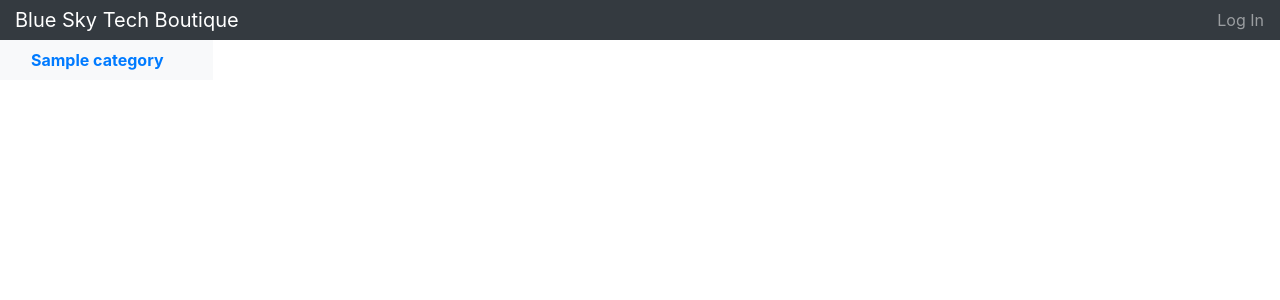
After one commit to aleighton/CatalogProject, a Flask app: page / in a window 1280 px wide. The commit adds this page. Shown: the top 300 px of the page. Run offline with Flask 2, Linux system fonts and the light colour scheme; tables that the repository leaves empty hold one stand-in row (values such as "Sample post"); some libraries are stand-ins or nearby versions.

Commit message:
add html templates

```diff
--- a/application.py
+++ b/application.py
@@ -26,11 +26,15 @@ def itemJSON(category_id, item_id):
 
 
 
-# TODO Write function that serves the home page with all categories and new items
+# TODO Write function that serves the home page with all categories and new/sale items
+# add timestamp field to Item table filter for the newest 9 items
+# add sale/discount field to Item table for featured sale items in showCatalog()
+
 @app.route('/')
 @app.route('/catalog/')
 def showCatalog():
     categories = session.query(Category).all()
+    items = session.query(Item).all()
     return render_template('home.html', categories=categories)
 
 # Write function that renders each category
@@ -72,18 +76,6 @@ def newCategory():
     else:
         return render_template('newCategory.html')
 
-@app.route('/catalog/<int:category_id>/delete', methods=['GET','POST'])
-def deleteCategory(category_id):
-    categoryToDelete = session.query(Category).filter_by(id = category_id).one()
-    if request.method == 'POST':
-        session.delete(categoryToDelete)
-        session.commit()
-        flash("%s has been deleted!" % categoryToDelete.name)
-        return redirect(url_for('showCatalog'))
-    else:
-        return render_template('deleteCategory.html')
-
-
 # 2.Write edit item function
 @app.route('/catalog/<int:category_id>/<int:item_id>/edit/', methods=['GET', 'POST'])
 def editItem(category_id, item_id):
@@ -105,6 +97,16 @@ def editItem(category_id, item_id):
                                 item_id = item_id,
                                 i = editedItem)
 
+@app.route('/catalog/<int:category_id>/delete', methods=['GET','POST'])
+def deleteCategory(category_id):
+    categoryToDelete = session.query(Category).filter_by(id = category_id).one()
+    if request.method == 'POST':
+        session.delete(categoryToDelete)
+        session.commit()
+        flash("%s has been deleted!" % categoryToDelete.name)
+        return redirect(url_for('showCatalog'))
+    else:
+        return render_template('deleteCategory.html')
 
 # 3.Write delete item function
 @app.route('/catalog/<int:category_id>/<int:item_id>/delete/', methods=['GET', 'POST'])
--- a/templates/deleteItem.html
+++ b/templates/deleteItem.html
@@ -6,9 +6,9 @@
   </head>
   <body>
     <h1>Do you wish to delete {{i.name}}</h1>
-    <form action="{{url_for('deleteCategoryItem', category_id = category_id, item_id=i.id)}}" method="POST">
+    <form action="{{url_for('deleteItem', category_id = category_id, item_id=i.id)}}" method="POST">
       <input type='submit' value='Delete'>
-      <a href= "{{url_for('categoryItems', category_id=i.category_id)}}">Cancel</a>
+      <a href= "{{url_for('showCategory', category_id=i.category_id)}}">Cancel</a>
     </form>
   </body>
 </html>
--- a/templates/editItem.html
+++ b/templates/editItem.html
@@ -6,7 +6,7 @@
   </head>
   <body>
     <h1>Edit Item</h1>
-    <form action= "{{url_for('editCategoryItem', category_id = category_id, item_id=i.id)}}" method = 'POST'>
+    <form action= "{{url_for('editItem', category_id = category_id, item_id=i.id)}}" method = 'POST'>
 
     <p>Name:</p>
     <input type = 'text' size='30' name = 'name' placeholder = '{{i.name}}'>
@@ -17,6 +17,6 @@
     <br>
     <input type='submit' value='Update'>
     </form>
-    <a href= "{{url_for('categoryItems', category_id=i.category_id)}}">Cancel</a>
+    <a href= "{{url_for('showCategory', category_id=i.category_id)}}">Cancel</a>
   </body>
 </html>
--- /dev/null
+++ b/templates/home.html
@@ -0,0 +1,39 @@
+<!DOCTYPE html>
+<html>
+  <head>
+    <!-- Required meta tags -->
+   <meta charset="utf-8">
+   <meta name="viewport" content="width=device-width, initial-scale=1, shrink-to-fit=no">
+   <!-- Bootstrap CSS -->
+   <link rel="stylesheet" href="https://maxcdn.bootstrapcdn.com/bootstrap/4.0.0/css/bootstrap.min.css" integrity="sha384-Gn5384xqQ1aoWXA+058RXPxPg6fy4IWvTNh0E263XmFcJlSAwiGgFAW/dAiS6JXm" crossorigin="anonymous">
+    <title>Blue Sky Tech Boutique</title>
+  </head>
+  <body>
+    <nav class="navbar navbar-dark sticky-top bg-dark flex-md-nowrap p-0">
+      <a class="navbar-brand col-sm-3 col-md-2 mr-0" href="#">Blue Sky Tech Boutique</a>
+      <ul class="navbar-nav px-3">
+        <li class="nav-item text-nowrap">
+          <a class="nav-link" href="#">Log In</a>
+        </li>
+      </ul>
+    </nav>
+    <div class="container-fluid">
+      <div class="row">
+        <nav class="col-md-2 d-none d-md-block bg-light sidebar">
+          <div class="sidebar-sticky">
+            <ul class="nav flex-column">
+              {% for category in categories %}
+              <li class="nav-item">
+                <a class="nav-link" href = '{{url_for('showCategory', category_id = category.id) }}'><strong>{{category.name}}</strong></a>
+              </li>
+              {% endfor %}
+            </ul>
+          </div>
+        </nav>
+      </div>
+    </div>
+    <script src="https://code.jquery.com/jquery-3.2.1.slim.min.js" integrity="sha384-KJ3o2DKtIkvYIK3UENzmM7KCkRr/rE9/Qpg6aAZGJwFDMVNA/GpGFF93hXpG5KkN" crossorigin="anonymous"></script>
+   <script src="https://cdnjs.cloudflare.com/ajax/libs/popper.js/1.12.9/umd/popper.min.js" integrity="sha384-ApNbgh9B+Y1QKtv3Rn7W3mgPxhU9K/ScQsAP7hUibX39j7fakFPskvXusvfa0b4Q" crossorigin="anonymous"></script>
+   <script src="https://maxcdn.bootstrapcdn.com/bootstrap/4.0.0/js/bootstrap.min.js" integrity="sha384-JZR6Spejh4U02d8jOt6vLEHfe/JQGiRRSQQxSfFWpi1MquVdAyjUar5+76PVCmYl" crossorigin="anonymous"></script>
+  </body>
+</html>
--- a/templates/newItem.html
+++ b/templates/newItem.html
@@ -6,7 +6,7 @@
   </head>
   <body>
     <h1>Create New Item</h1>
-    <form action="{{url_for('newCategoryItem', category_id = category_id)}}" method="POST">
+    <form action="{{url_for('newItem', category_id = category_id)}}" method="POST">
       <p>Name:</p>
       <input type="text" name="name">
 
@@ -17,6 +17,7 @@
       <input type="text" name="price">
 
       <input type="submit" value="Create">
+      <a href= "{{url_for('showCategory', category_id = category_id)}}">Cancel</a>
     </form>
   </body>
 </html>
```
Also changed, not shown: templates/category.html (+15 -3 lines), templates/item.html (added, +15 -0 lines), templates/newCategory.html (added, +14 -0 lines).
